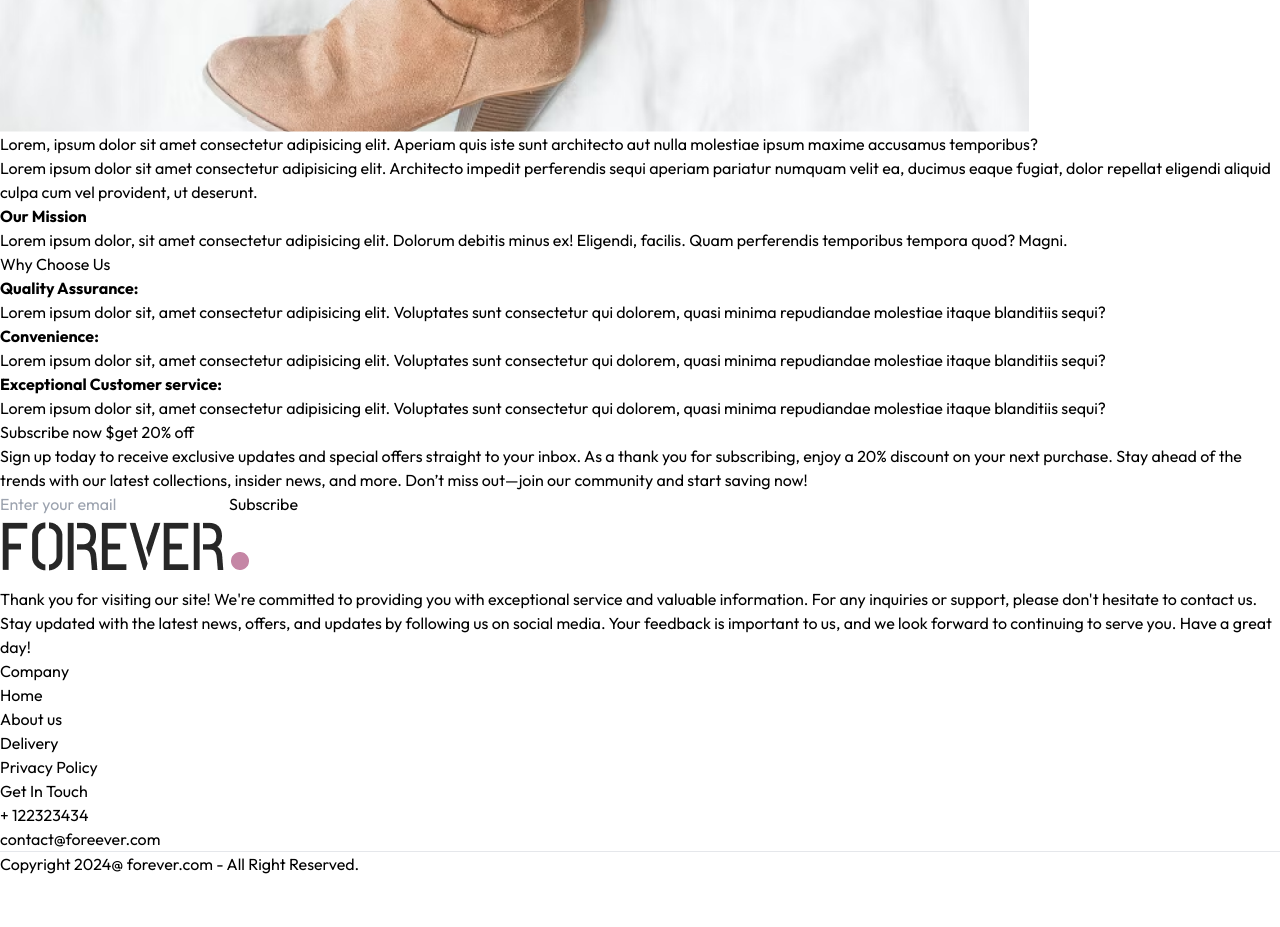
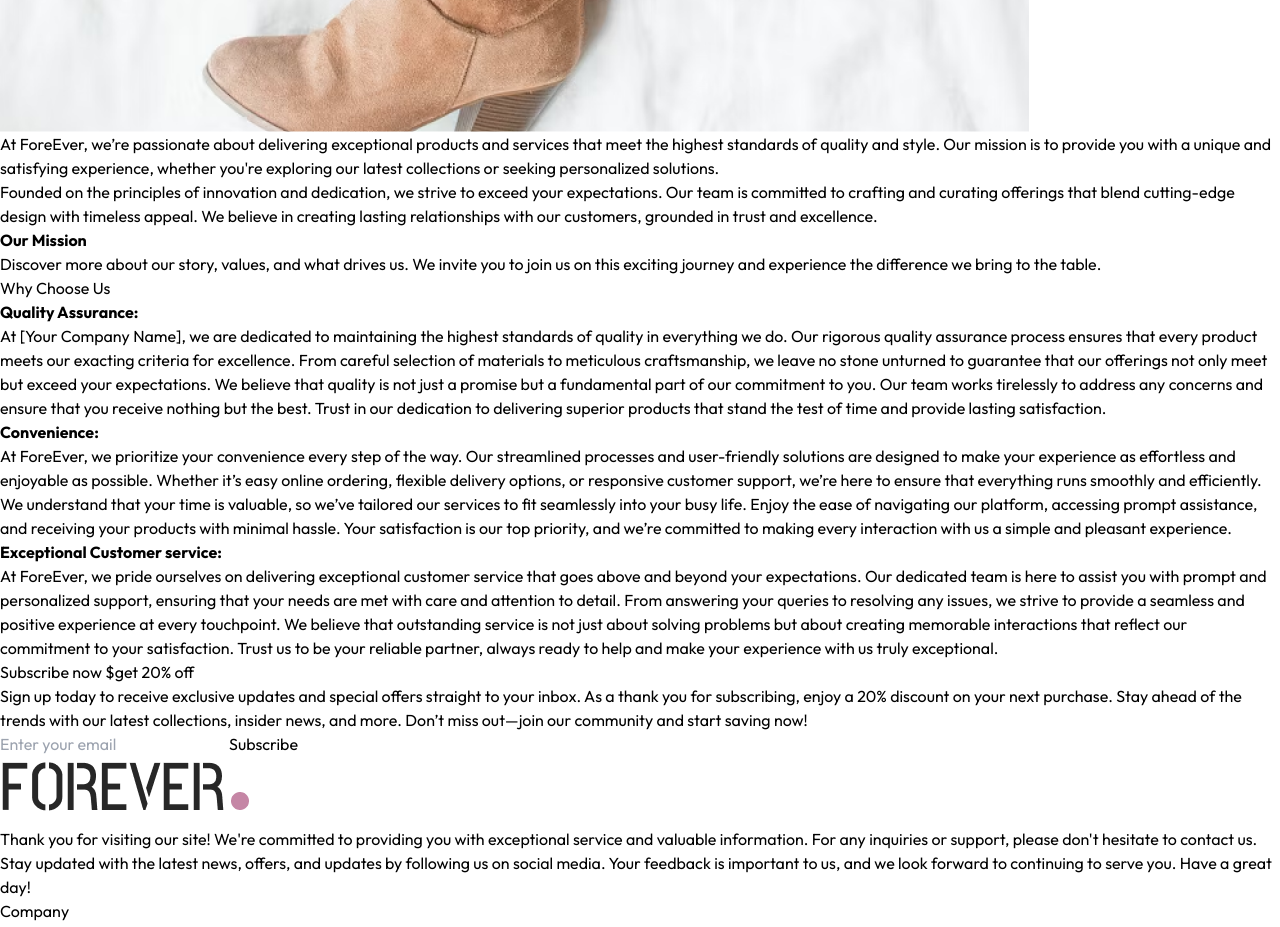
Before and after one commit to Santu506/E-commerce-only-frontend, a React (Vite) app: page /about in a window 1280 px wide. Shown: the part 1460-2387 px from the top of the page. Before the commit the page ends 2336 px from the top, so only its background shows below. Built offline with nearby package versions, Linux system fonts and the light colour scheme.

Commit message:
Update About.jsx

```diff
--- a/src/pages/About.jsx
+++ b/src/pages/About.jsx
@@ -13,10 +13,12 @@ function About() {
       <div className='my-10 flex flex-col md:flex-row gap-16'>
         <img className='w-full md:max-w-[450px]' src={assets.about_img} alt="" />
         <div className='flex flex-col justify-center gap-6 md:w-2/4 text-gray-600'>
-            <p>Lorem, ipsum dolor sit amet consectetur adipisicing elit. Aperiam quis iste sunt architecto aut nulla molestiae ipsum maxime accusamus temporibus?</p>
-            <p>Lorem ipsum dolor sit amet consectetur adipisicing elit. Architecto impedit perferendis sequi aperiam pariatur numquam velit ea, ducimus eaque fugiat, dolor repellat eligendi aliquid culpa cum vel provident, ut deserunt.</p>
+            <p>At ForeEver, we’re passionate about delivering exceptional products and services that meet the highest standards of quality and style. Our mission is to provide you with a unique and satisfying experience, whether you're exploring our latest collections or seeking personalized solutions.</p>
+            <p>Founded on the principles of innovation and dedication, we strive to exceed your expectations. Our team is committed to crafting and curating offerings that blend cutting-edge design with timeless appeal. We believe in creating lasting relationships with our customers, grounded in trust and excellence.
+
+</p>
             <b className='text-gray-800'>Our Mission</b>
-            <p>Lorem ipsum dolor, sit amet consectetur adipisicing elit. Dolorum debitis minus ex! Eligendi, facilis. Quam perferendis temporibus tempora quod? Magni.</p>
+            <p>Discover more about our story, values, and what drives us. We invite you to join us on this exciting journey and experience the difference we bring to the table.</p>
         </div>
       </div>
       <div className='text-xl py-4'>
@@ -26,15 +28,21 @@ function About() {
       <div className='flex flex-col md:flex-row text-sm mb-20'>
         <div className='border md:px-16 py-8 sm:py-15 sm:px-4 flex flex-col gap-5'>
             <b>Quality Assurance:</b>
-            <p className='text-gray-700'>Lorem ipsum dolor sit, amet consectetur adipisicing elit. Voluptates sunt consectetur qui dolorem, quasi minima repudiandae molestiae itaque blanditiis sequi?</p>
+            <p className='text-gray-700'>At [Your Company Name], we are dedicated to maintaining the highest standards of quality in everything we do. Our rigorous quality assurance process ensures that every product meets our exacting criteria for excellence. From careful selection of materials to meticulous craftsmanship, we leave no stone unturned to guarantee that our offerings not only meet but exceed your expectations.
+
+We believe that quality is not just a promise but a fundamental part of our commitment to you. Our team works tirelessly to address any concerns and ensure that you receive nothing but the best. Trust in our dedication to delivering superior products that stand the test of time and provide lasting satisfaction.</p>
         </div>
         <div className='border md:px-16 py-8 sm:py-15 sm:px-4 flex flex-col gap-5'>
             <b>Convenience:</b>
-            <p className='text-gray-700'>Lorem ipsum dolor sit, amet consectetur adipisicing elit. Voluptates sunt consectetur qui dolorem, quasi minima repudiandae molestiae itaque blanditiis sequi?</p>
+            <p className='text-gray-700'>At ForeEver, we prioritize your convenience every step of the way. Our streamlined processes and user-friendly solutions are designed to make your experience as effortless and enjoyable as possible. Whether it’s easy online ordering, flexible delivery options, or responsive customer support, we’re here to ensure that everything runs smoothly and efficiently.
+
+We understand that your time is valuable, so we’ve tailored our services to fit seamlessly into your busy life. Enjoy the ease of navigating our platform, accessing prompt assistance, and receiving your products with minimal hassle. Your satisfaction is our top priority, and we’re committed to making every interaction with us a simple and pleasant experience.</p>
         </div>
         <div className='border md:px-16 py-8 sm:py-15 sm:px-4 flex flex-col gap-5'>
             <b>Exceptional Customer service:</b>
-            <p className='text-gray-700'>Lorem ipsum dolor sit, amet consectetur adipisicing elit. Voluptates sunt consectetur qui dolorem, quasi minima repudiandae molestiae itaque blanditiis sequi?</p>
+            <p className='text-gray-700'>At ForeEver, we pride ourselves on delivering exceptional customer service that goes above and beyond your expectations. Our dedicated team is here to assist you with prompt and personalized support, ensuring that your needs are met with care and attention to detail.
+
+From answering your queries to resolving any issues, we strive to provide a seamless and positive experience at every touchpoint. We believe that outstanding service is not just about solving problems but about creating memorable interactions that reflect our commitment to your satisfaction. Trust us to be your reliable partner, always ready to help and make your experience with us truly exceptional.</p>
         </div>
       </div>
       <NewsLatterBox/>
```
